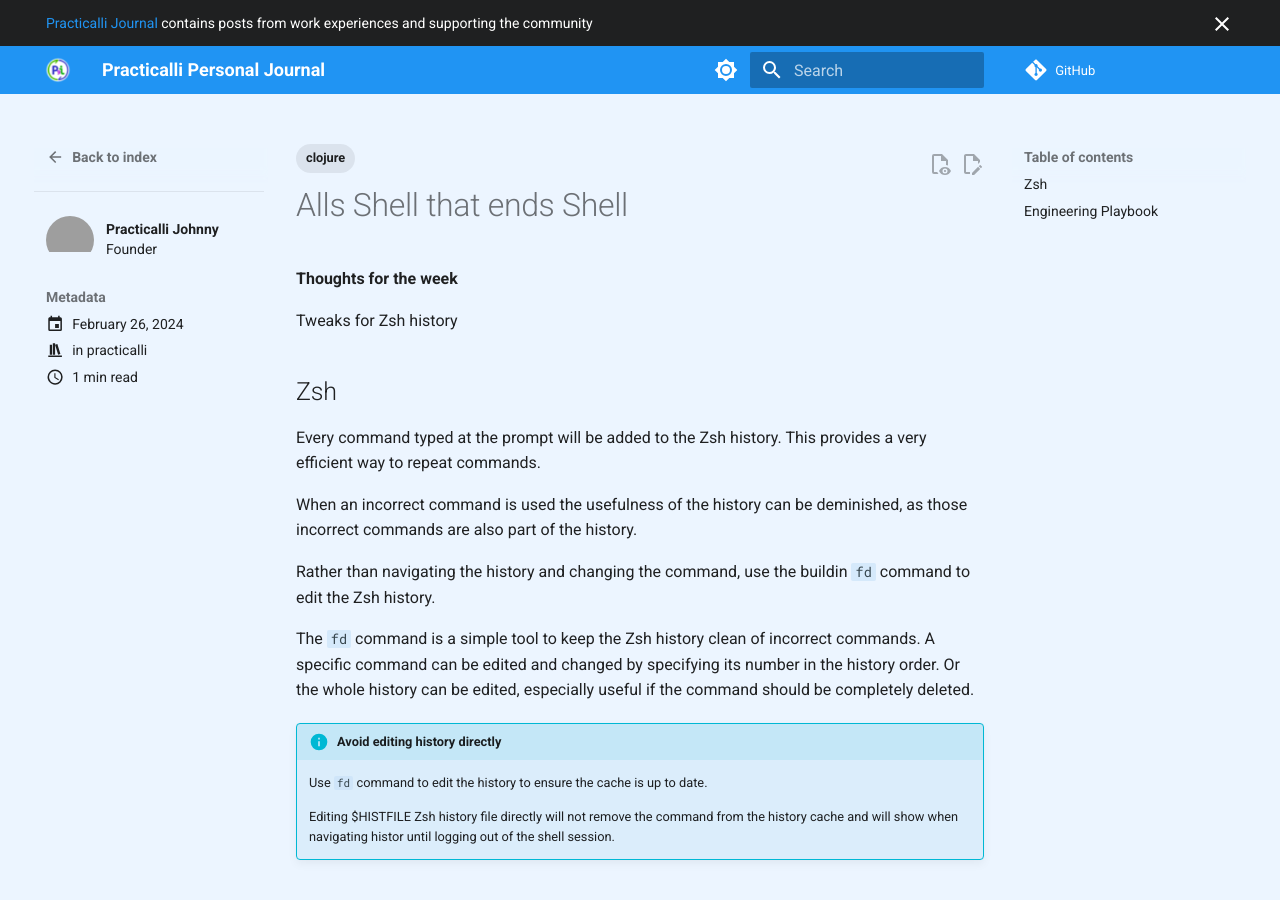
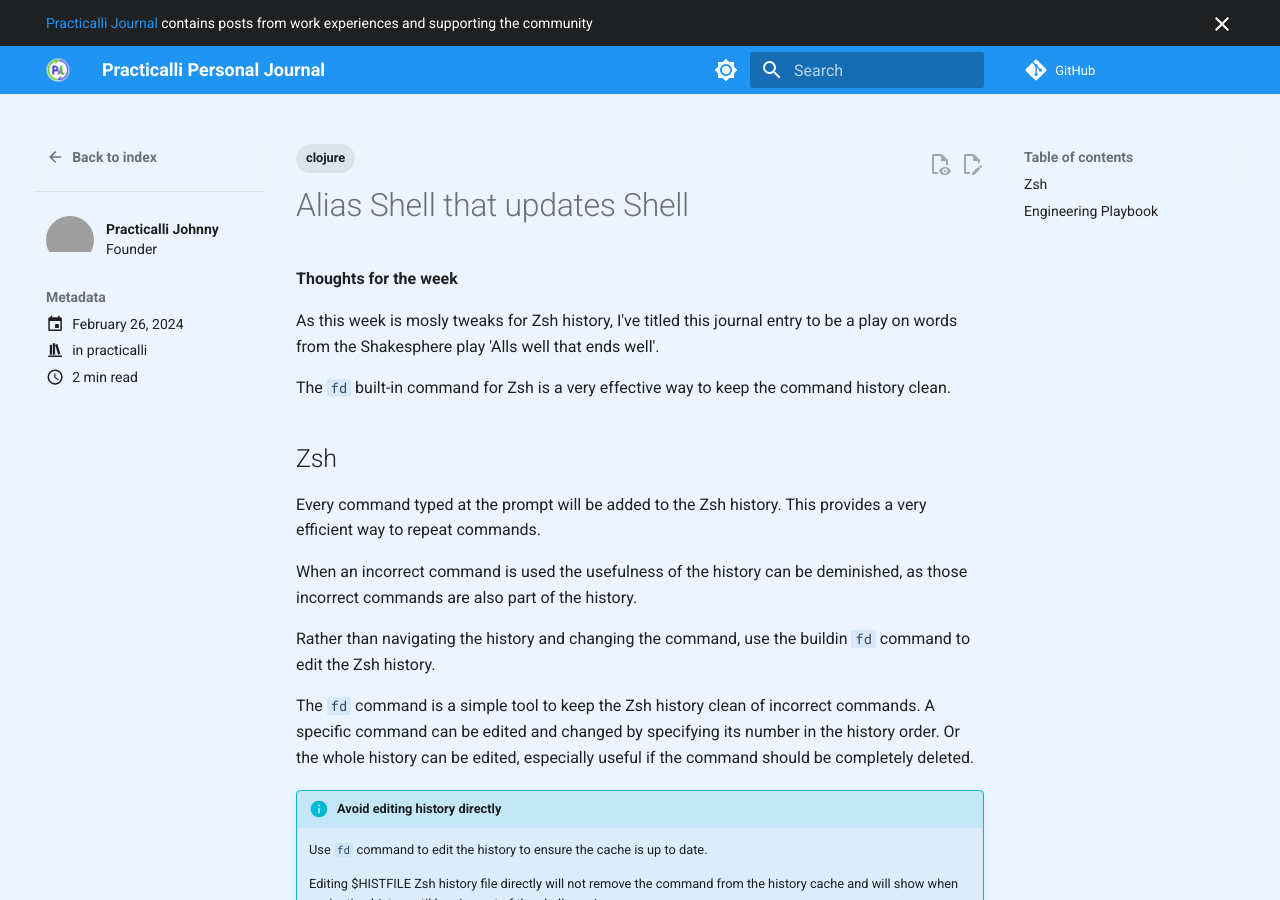
Before and after one commit to practicalli/personal-journal, an MkDocs documentation site: the page built from docs/posts/2024/february/26.md, in a window 1280 px wide and 900 px high. Built offline with MkDocs 1.6.1 and Material for MkDocs 9.7.7, drawn with Linux system fonts in a browser that asks for light colours; emoji names are drawn with the system emoji font; comment, search, counter and statistics services are not loaded; grey boxes are pictures that could not be loaded.

Commit message:
post: update journal from 26th February 2024

```diff
--- a/docs/posts/2024/february/26.md
+++ b/docs/posts/2024/february/26.md
@@ -1,5 +1,5 @@
 ---
-title: Alls Shell that ends Shell
+title: Alias Shell that updates Shell
 date: 2024-02-26
 authors:
   - practicalli
@@ -11,7 +11,9 @@ tags:
 
 **Thoughts for the week**
 
-Tweaks for Zsh history
+As this week is mosly tweaks for Zsh history, I've titled this journal entry to be a play on words from the Shakesphere play 'Alls well that ends well'.
+
+The `fd` built-in command for Zsh is a very effective way to keep the command history clean.
 
 <!-- more -->
 
```
